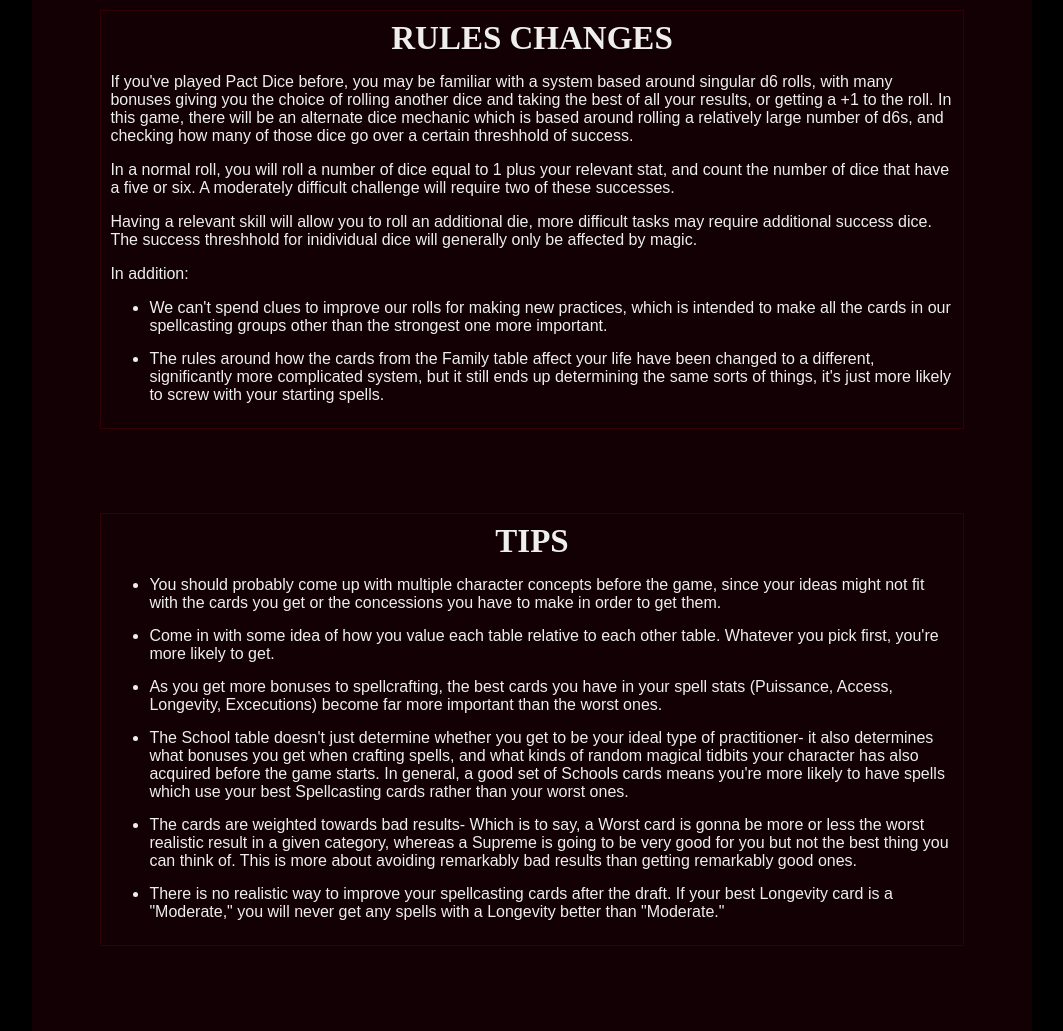
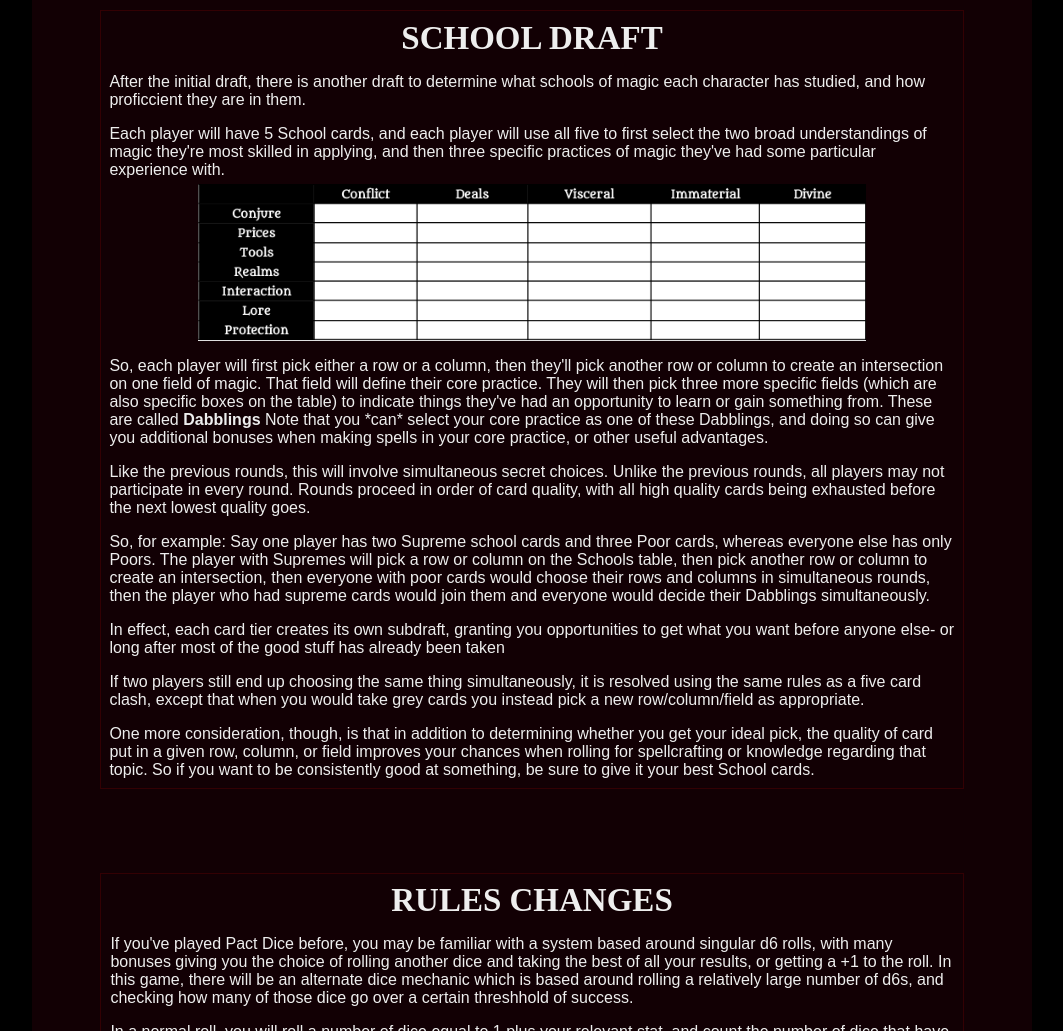
Before and after one commit to Johnny-Wins/pactDiceCharacterCreation, a plain HTML site: page index.html in a window 1280 px wide. Shown: the part 2780-3811 px from the top of the page, without its empty margins (108-1171 px from the left). Drawn offline with Linux system fonts and the light colour scheme.

Commit message:
Added description of the school draft

```diff
--- a/index.html
+++ b/index.html
@@ -157,6 +157,32 @@
       </div>
     </section>
 
+    <section class="coreDraftMechanic">
+      <div class="inner">
+        <h2>School Draft</h2>
+        <p>After the initial draft, there is another draft to determine what schools of magic each character has studied, and how proficcient they are in them.</p>
+
+        <p>Each player will have 5 School cards, and each player will use all five to first select the two broad understandings of magic they're most skilled in applying, and then three specific practices of magic they've had some particular experience with.</p>
+
+        <div class="center">
+          <img src="SchoolGrid.png">
+        </div>
+
+        <p>So, each player will first pick either a row or a column, then they'll pick another row or column to create an intersection on one field of magic. That field will define their core practice. They will then pick three more specific fields (which are also specific boxes on the table) to indicate things they've had an opportunity to learn or gain something from. These are called <b>Dabblings</b> Note that you *can* select your core practice as one of these Dabblings, and doing so can give you additional bonuses when making spells in your core practice, or other useful advantages.</p>
+
+        <p>Like the previous rounds, this will involve simultaneous secret choices. Unlike the previous rounds, all players may not participate in every round. Rounds proceed in order of card quality, with all high quality cards being exhausted before the next lowest quality goes.</p>
+
+        <p>So, for example: Say one player has two Supreme school cards and three Poor cards, whereas everyone else has only Poors. The player with Supremes will pick a row or column on the Schools table, then pick another row or column to create an intersection, then everyone with poor cards would choose their rows and columns in simultaneous rounds, then the player who had supreme cards would join them and everyone would decide their Dabblings simultaneously.</p>
+
+        <p>In effect, each card tier creates its own subdraft, granting you opportunities to get what you want before anyone else- or long after most of the good stuff has already been taken</p>
+
+        <p>If two players still end up choosing the same thing simultaneously, it is resolved using the same rules as a five card clash, except that when you would take grey cards you instead pick a new row/column/field as appropriate.</p>
+
+        <p>One more consideration, though, is that in addition to determining whether you get your ideal pick, the quality of card put in a given row, column, or field improves your chances when rolling for spellcrafting or knowledge regarding that topic. So if you want to be consistently good at something, be sure to give it your best School cards.</p>
+      </div>
+    </section>
+
+
     <section class="rulesChanges">
       <div class="inner">
         <h2>Rules Changes</h2>
```
Also changed, not shown: SchoolGrid.png (added).
